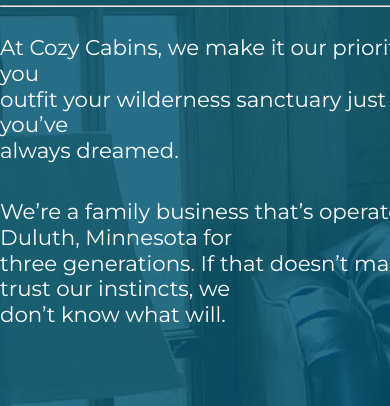
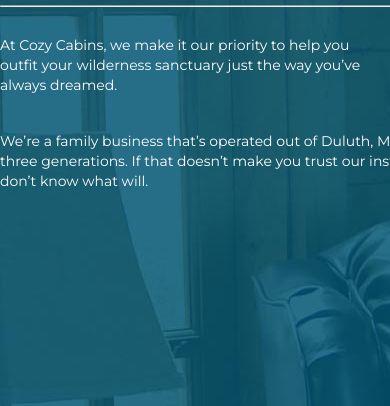
Before and after one commit to tinali3/tinali3.github.io, a plain HTML site: page cozycabin.html in a window 390 px wide. Shown: the part 438-844 px from the top of the page. Drawn offline with Linux system fonts and the light colour scheme; a web font is replaced by a local one.

Commit message:
changes cc

```diff
--- a/stylesheets/cozycabin.css
+++ b/stylesheets/cozycabin.css
@@ -137,6 +137,7 @@ h1 {
 
 p {
   font-family: 'Montserrat', sans-serif;
+	font-size: 18px;
   color: white;
   line-height: 21.6px;
   padding-top: 20px;
@@ -147,8 +148,8 @@ p {
     font-size: 71.92px;
   }
   p {
-    font-size: 21.35px;
-    line-height: 25.62px;
+    font-size: 14px;
+    line-height: 20px;
   }
 }
 /*--end of main--*/
```
Also changed, not shown: 1 other file.
